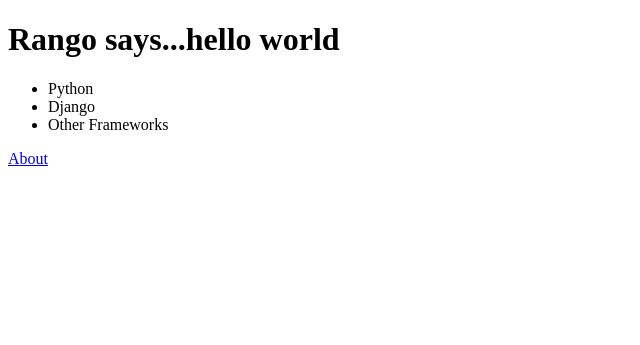
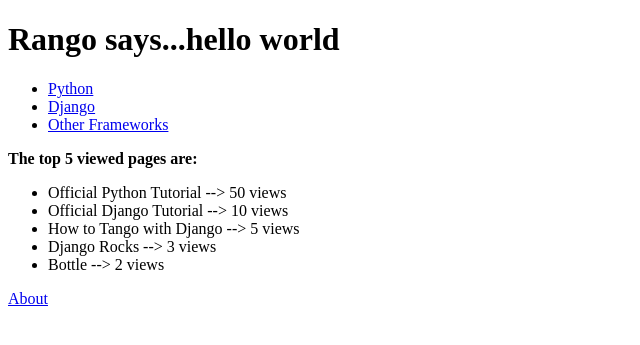
Before and after one commit to shiv-konar/tango_with_django_project, a Django app: page /rango/ in a window 1280 px wide. Shown: the top 345 px of the page, without its empty margins (0-640 px from the left). Run offline with Django 3.2, Linux system fonts and the light colour scheme; data comes from the database, SQL or seed files in the repository; both versions use the stored data as it was after the commit.

Commit message:
Created new category page

```diff
--- a/rango/admin.py
+++ b/rango/admin.py
@@ -12,6 +12,6 @@ admin.site.register(Category, CategoryAdmin) #Important to register both the mod
 
 #To customize the Page model on the /admin site
 class PageAdmin(admin.ModelAdmin):
-    list_display = ["title", "category", "url"]
+    list_display = ["title", "category", "url", "views"]
 
 admin.site.register(Page, PageAdmin)
--- a/rango/urls.py
+++ b/rango/urls.py
@@ -3,5 +3,6 @@ from rango import views
 
 urlpatterns = [
     url("^$", views.index, name="index"),
-    url("^about", views.about, name="about")
+    url("^about", views.about, name="about"),
+    url("^category/(?P<category_name_slug>[\w\-]+)/$", views.category, name="category")
 ]
--- a/rango/views.py
+++ b/rango/views.py
@@ -1,5 +1,5 @@
 from django.shortcuts import render
-from .models import Category
+from .models import Category, Page
 
 
 # Create your views here.
@@ -12,8 +12,10 @@ def index(request):
     # Place the list in our context dictionary which will be passed to the template engine
 
     category_list = Category.objects.order_by('-likes')[:5]
+    pages_list = Page.objects.order_by('-views')[:5]
     context = {
-        "categories":category_list
+        "categories":category_list,
+        "pages":pages_list
     }
     return render(request, 'rango/index.html', context)
 
@@ -23,3 +25,22 @@ def about(request):
         "messagefromview":"You are seeing the about page",
     }
     return render(request, 'rango/about.html', context)
+
+
+def category(request, category_name_slug):
+    context = {}
+
+    try:
+        category = Category.objects.get(slug=category_name_slug)
+
+        pages = Page.objects.filter(category = category)
+
+        context = {
+            "category":category,
+            "category_name":category.name,
+            "pages":pages
+        }
+    except Category.DoesNotExist:
+        pass
+
+    return render(request, "rango/category.html", context)
--- a/templates/rango/index.html
+++ b/templates/rango/index.html
@@ -12,12 +12,20 @@
     {% if categories %}
         <ul>
             {% for category in categories %}
-                <li>{{ category.name }}</li>
+                <li><a href="/rango/category/{{ category.slug }}"> {{ category.name }} </a></li>
             {% endfor %}
         </ul>
     {% else %}
         <strong>There are no categories present.</strong>
     {% endif %}
+    {% if pages %}
+        <strong>The top 5 viewed pages are:</strong><br />
+        <ul>
+            {% for page in pages %}
+                <li>{{ page.title }} --> {{ page.views }} views</li>
+            {% endfor %}
+        </ul>
+    {% endif %}
     <a href="/rango/about">About</a><br />
 
 </body>
```
Also changed, not shown: templates/rango/category.html (added, +23 -0 lines), db.sqlite3.
